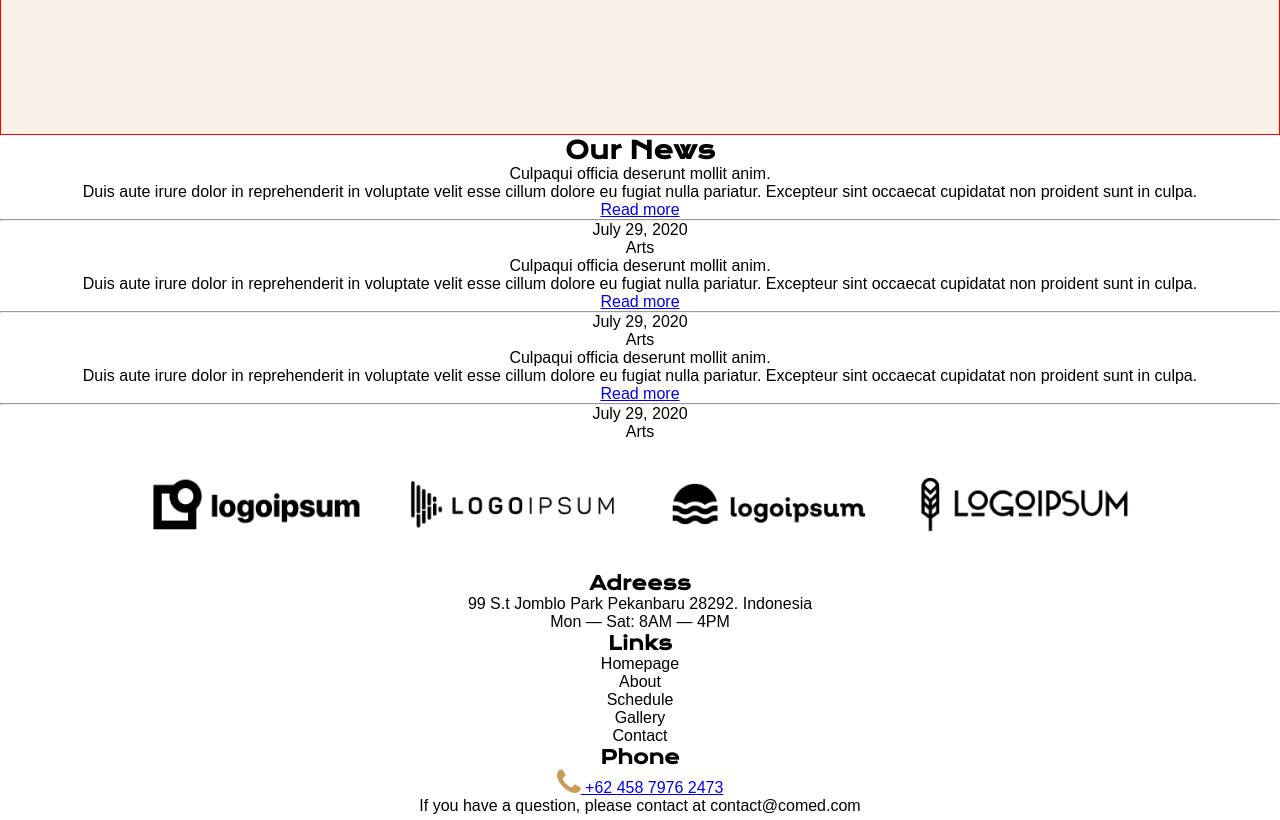
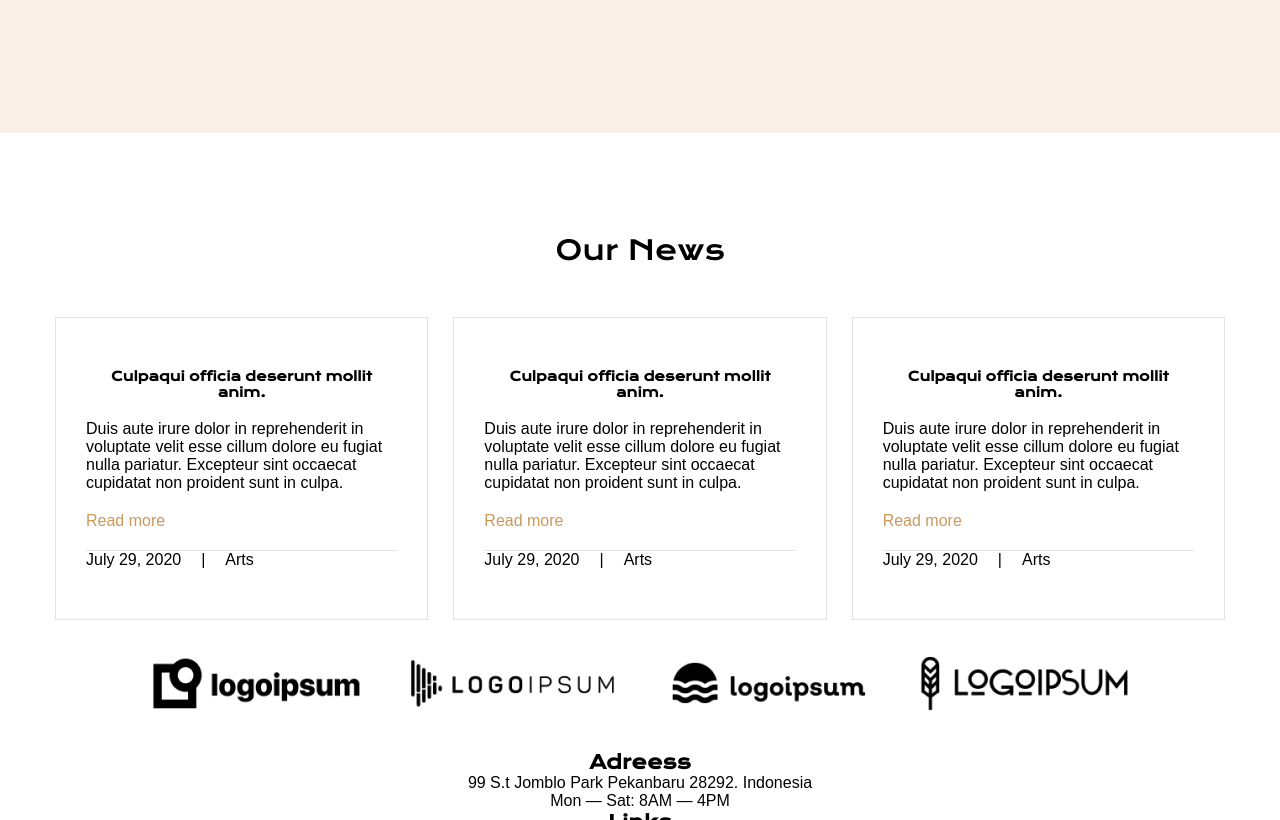
Before and after one commit to classferreiracode/rinhadosestagiarios, a plain HTML site: page app/index.html in a window 1280 px wide. Shown: the part 5920-6740 px from the top of the page. Drawn offline with nearby package versions, Linux system fonts and the light colour scheme.

Commit message:
wip: ournews css

```diff
--- a/app/css/styles.css
+++ b/app/css/styles.css
@@ -1,4 +1,6 @@
 :root {
+    --color-border-light: #E2E2E2;
+
     --color-background-light: #ffffff;
     --color-background: #9B8F64;
     --color-background-dark: #645E46;
@@ -410,7 +412,6 @@
 }
 
 #onpress {
-    border: 1px solid red;
     margin-top: 140px;
     width: 100%;
     background-color: var(--color-background-lightest);
@@ -487,3 +488,43 @@ margin-bottom: 30px;
     bottom: -40px;
     left: 400px;
 }
+
+#ournews {
+    max-width: 1170px;
+    width: 100%;
+    margin-top: 100px;
+}
+#ournews h1 {
+    font-size: 1.7rem;
+    font-weight: 300;
+    margin-bottom: 50px;
+    display: block;
+}
+#ournews div {
+    display: flex;
+    gap: 25px;
+}
+#ournews div article {
+    border: 1px solid var(--color-border-light);
+    padding: 50px 30px;
+}
+#ournews div article h2 {
+    font-size: .8rem;
+}
+#ournews div article p {
+    margin-top: 20px;
+    text-align: left;
+    font-weight: 300;
+}
+#ournews div article div a {
+    text-decoration: none;
+    color: var(--color-font);
+    font-size: 1.0rem;
+    font-weight: 400;
+    margin: 20px 0px;
+}
+#ournews div article footer {
+    display: flex;
+    gap: 20px;
+    border-top: 1px solid var(--color-border-light);
+}
--- a/app/index.html
+++ b/app/index.html
@@ -267,48 +267,50 @@
 
     </section>
 
-
-    <section class="ournews">
+    <section id="ournews">
         <h1>Our News</h1>
 
+        <div>
             <article>
-            <header>Culpaqui officia deserunt mollit anim.</header>
+                <header><h2>Culpaqui officia deserunt mollit anim.</h2></header>
                 <p>Duis aute irure dolor in reprehenderit in voluptate velit esse cillum dolore eu fugiat nulla
                     pariatur.
-                Excepteur sint occaecat cupidatat non proident sunt in culpa.</p>
-            <a href="#">Read more</a>
-            <hr />
+                    Excepteur sint occaecat cupidatat non proident sunt in culpa.
+                </p>
+                <div><a href="#">Read more</a></div>
                 <footer>
                     <div>July 29, 2020</div>
+                    |
                     <div>Arts</div>
                 </footer>
             </article>
-
             <article>
-            <header>Culpaqui officia deserunt mollit anim.</header>
+                <header><h2>Culpaqui officia deserunt mollit anim.</h2></header>
                 <p>Duis aute irure dolor in reprehenderit in voluptate velit esse cillum dolore eu fugiat nulla
                     pariatur.
-                Excepteur sint occaecat cupidatat non proident sunt in culpa.</p>
-            <a href="#">Read more</a>
-            <hr />
+                    Excepteur sint occaecat cupidatat non proident sunt in culpa.
+                </p>
+                <div><a href="#">Read more</a></div>
                 <footer>
                     <div>July 29, 2020</div>
+                    |
                     <div>Arts</div>
                 </footer>
             </article>
-
             <article>
-            <header>Culpaqui officia deserunt mollit anim.</header>
+                <header><h2>Culpaqui officia deserunt mollit anim.</h2></header>
                 <p>Duis aute irure dolor in reprehenderit in voluptate velit esse cillum dolore eu fugiat nulla
                     pariatur.
-                Excepteur sint occaecat cupidatat non proident sunt in culpa.</p>
-            <a href="#">Read more</a>
-            <hr />
+                    Excepteur sint occaecat cupidatat non proident sunt in culpa.
+                </p>
+                <div><a href="#">Read more</a></div>
                 <footer>
                     <div>July 29, 2020</div>
+                    |
                     <div>Arts</div>
                 </footer>
             </article>
+        </div>
     </section>
 
     <section class="partners">
```
Lines whose indentation alone changed are shown as unchanged.
